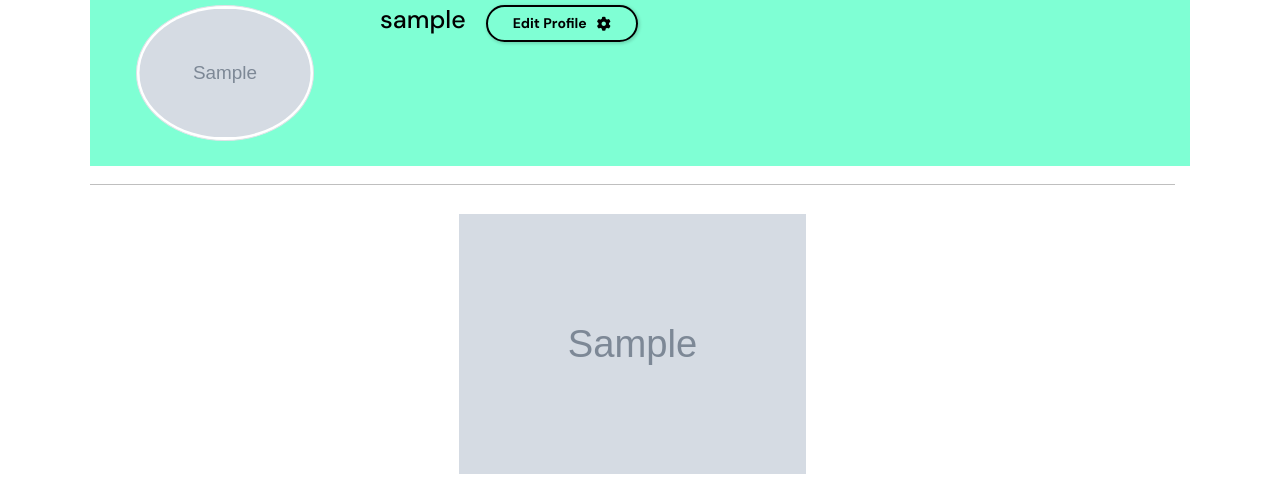
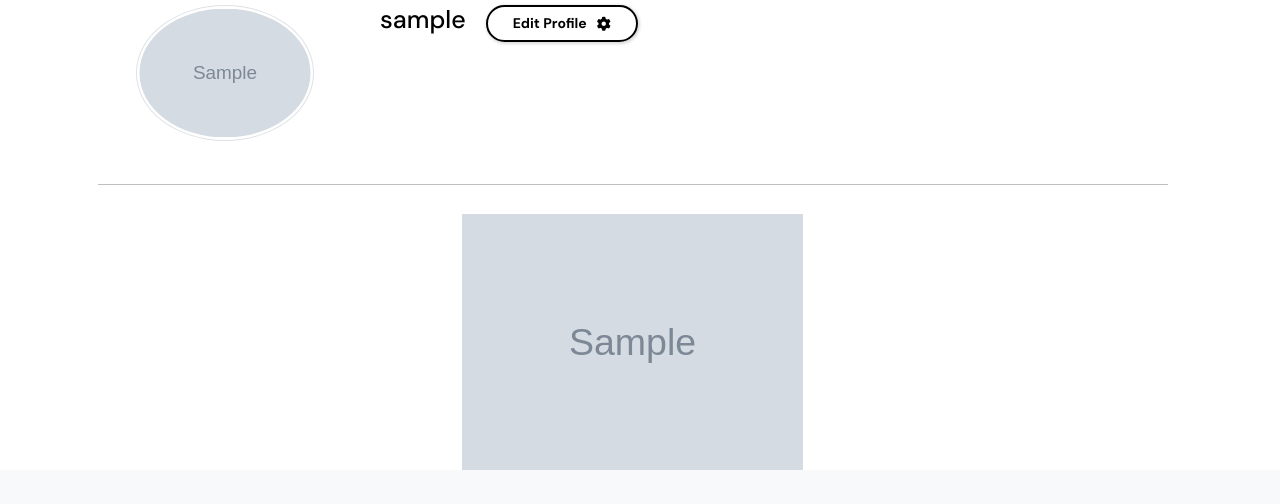
Before and after one commit to Lyonsmasawa/Insta-X, a Django app: template insta/templates/insta/profile.html in a window 1280 px wide. Shown: the part 336-840 px from the top of the page. After the commit the page ends 806 px from the top, so only its background shows below. Run offline with Django 3.2, Linux system fonts and the light colour scheme; the template is opened without the code that fills it: most values are stand-ins (such as "Sample title", 1, 10 or a date in 2020); grey boxes marked "Sample" are stand-in pictures; some libraries are stand-ins or nearby versions.

Commit message:
style profile

```diff
--- a/insta/templates/insta/profile.html
+++ b/insta/templates/insta/profile.html
@@ -65,17 +65,20 @@
         </div>
     </div>
 
+    <div class="container">
         <div class="row images-list container justify-content-centre">
             <br>
             <br>
             <hr>
             {% for image in images %}
             <div class="col-md-4 h-100">
-            <div class="mx-auto mb-5" style="max-width: 40rem;">
-                <a href="{% url 'post' image.id %}"><img src="{{image.image.url}}" alt="{{image.name}}" style="width: 100%;"></a>
+                <div class="" style="max-width: 40rem;">
+                    <a href="{% url 'post' image.id %}"><img src="{{image.image.url}}" alt="{{image.name}}"
+                            style="width: 100%;"></a>
                 </div>
             </div>
             {% endfor %}
         </div>
     </div>
+</div>
 {% endblock content %}
--- a/static/css/main.css
+++ b/static/css/main.css
@@ -1195,8 +1195,8 @@ input.nosub {
     gap: 20px;
     padding-top: 2.5rem;
     padding-bottom: 2.5rem;
-    background-color: aquamarine;
 }
+
 .photo{
     display: flex;
     flex-direction: column;
```
Lines whose indentation alone changed are shown as unchanged.
